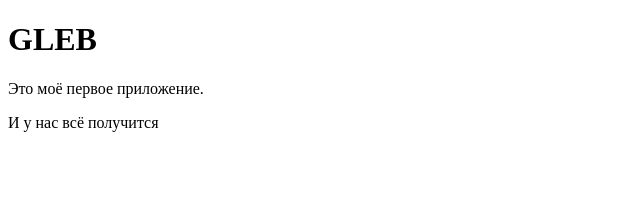
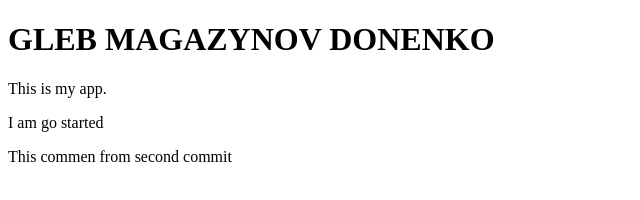
Before and after one commit to ZazRX8/todo-app, a plain HTML site: page index.html in a window 1280 px wide. Shown: the whole page, without its empty margins (0-640 px from the left). Drawn offline with Linux system fonts and the light colour scheme.

Commit message:
Changed h1 and add third p3

```diff
--- a/index.html
+++ b/index.html
@@ -5,8 +5,9 @@
   <title>Мои задачи</title>
 </head>
 <body>
-  <h1>GLEB</h1>
-  <p>Это моё первое приложение.</p>
-  <p>И у нас всё получится</p>
+  <h1>GLEB MAGAZYNOV DONENKO</h1>
+  <p>This is my app.</p>
+  <p>I am go started</p>
+  <p>This commen from second commit</p>
 </body>
 </html>
```
